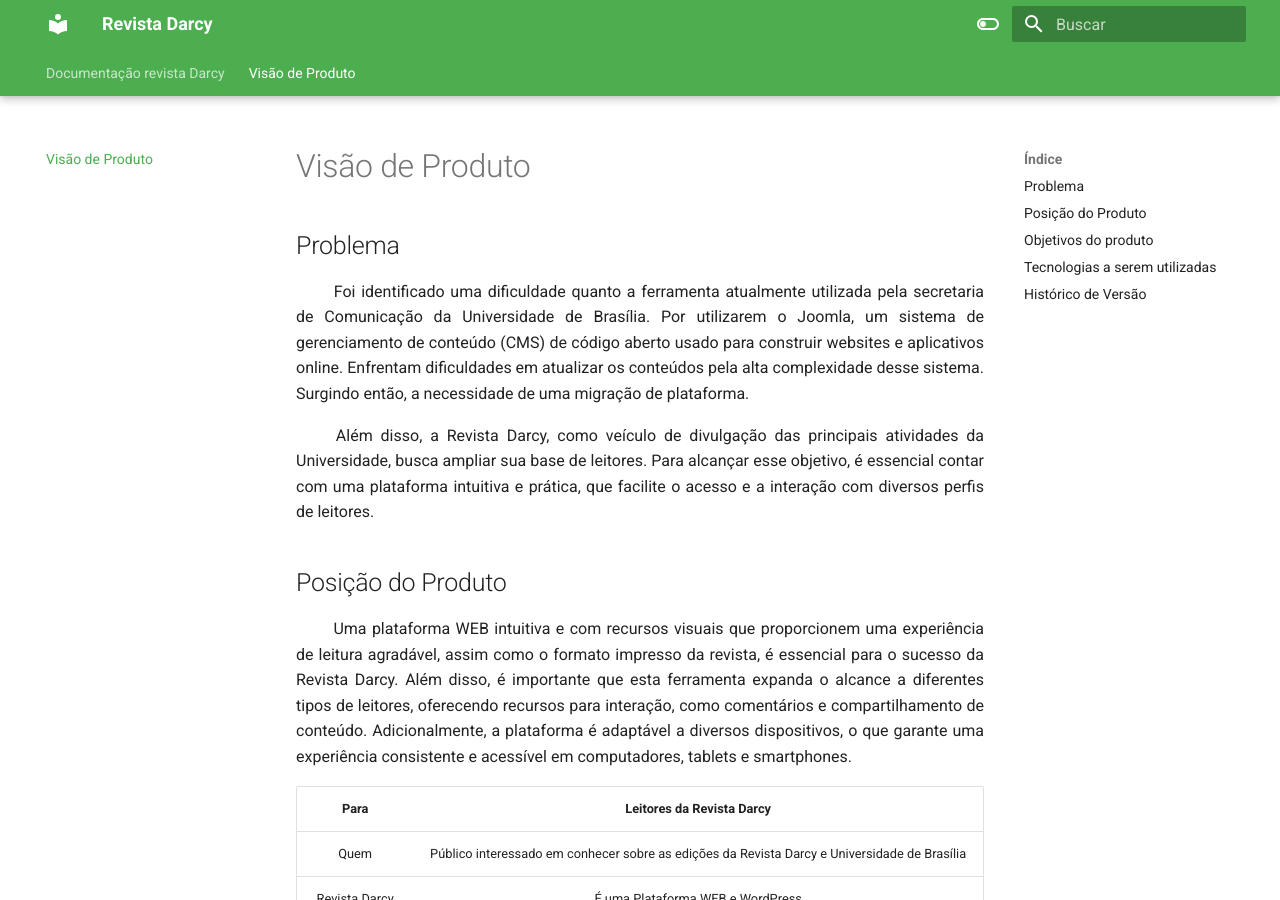
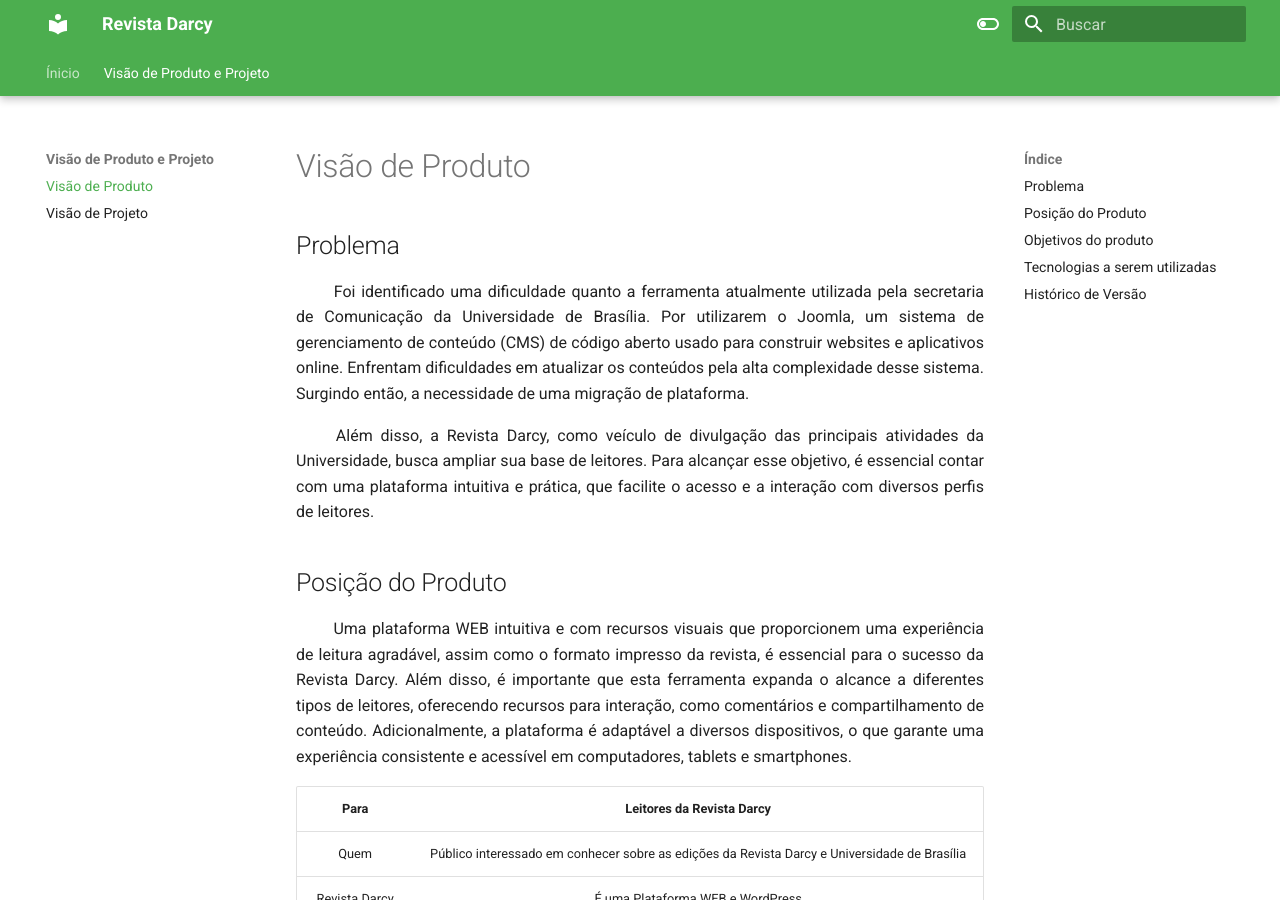
Before and after one commit to ResidenciaTICBrisa/T2G7-Revista-Darcy, an MkDocs documentation site: the page built from docs/visao_de_produto.md, in a window 1280 px wide and 900 px high. Built offline with MkDocs 1.6.1 and Material for MkDocs 9.7.7, drawn with Linux system fonts in a browser that asks for light colours.

Commit message:
Adição da visão de projeto

```diff
--- a/mkdocs.yml
+++ b/mkdocs.yml
@@ -30,3 +30,9 @@
     - navigation.top
     - navigation.tracking
     - navigation.tabs.sticky
+
+nav:
+  - Ínicio: index.md
+  - Visão de Produto e Projeto:
+    - Visão de Produto: visao_de_produto.md
+    - Visão de Projeto: visao_de_projeto.md
```
Also changed, not shown: docs/visao_de_projeto.md (added, +59 -0 lines).
